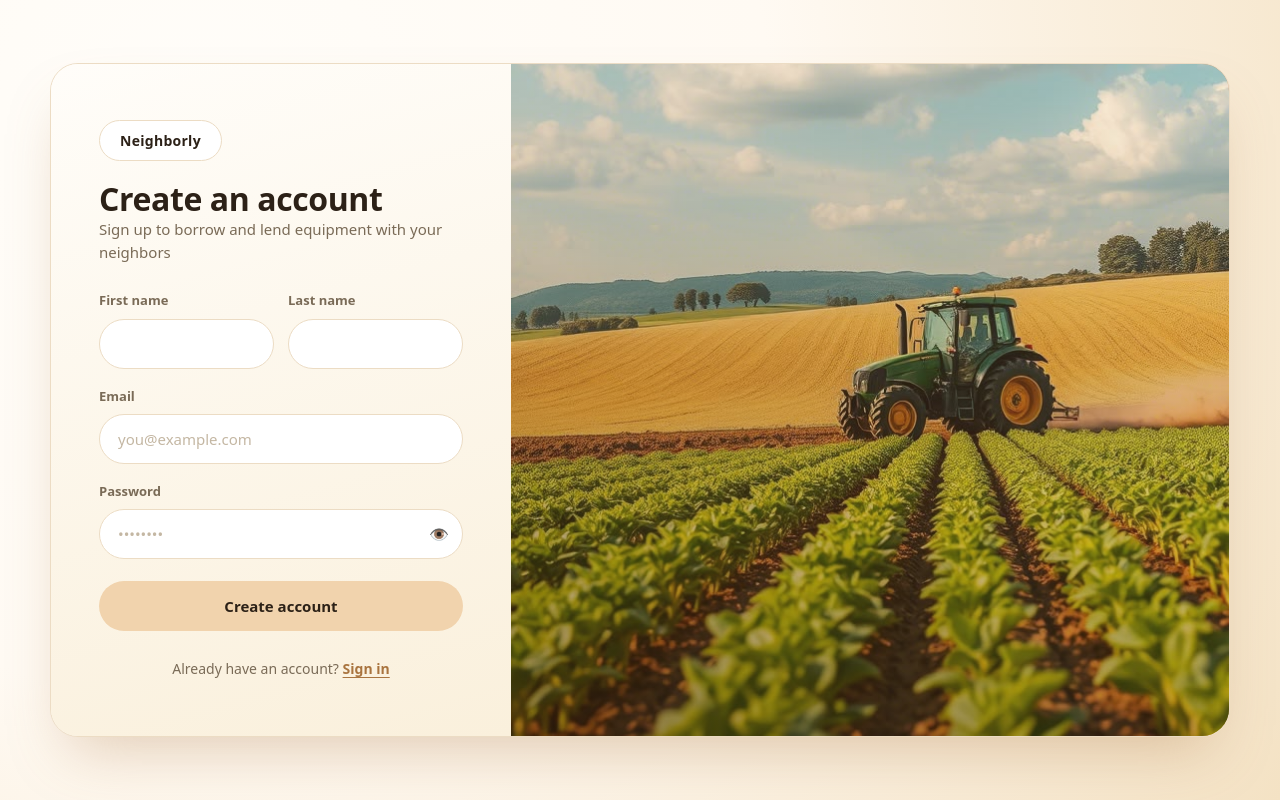
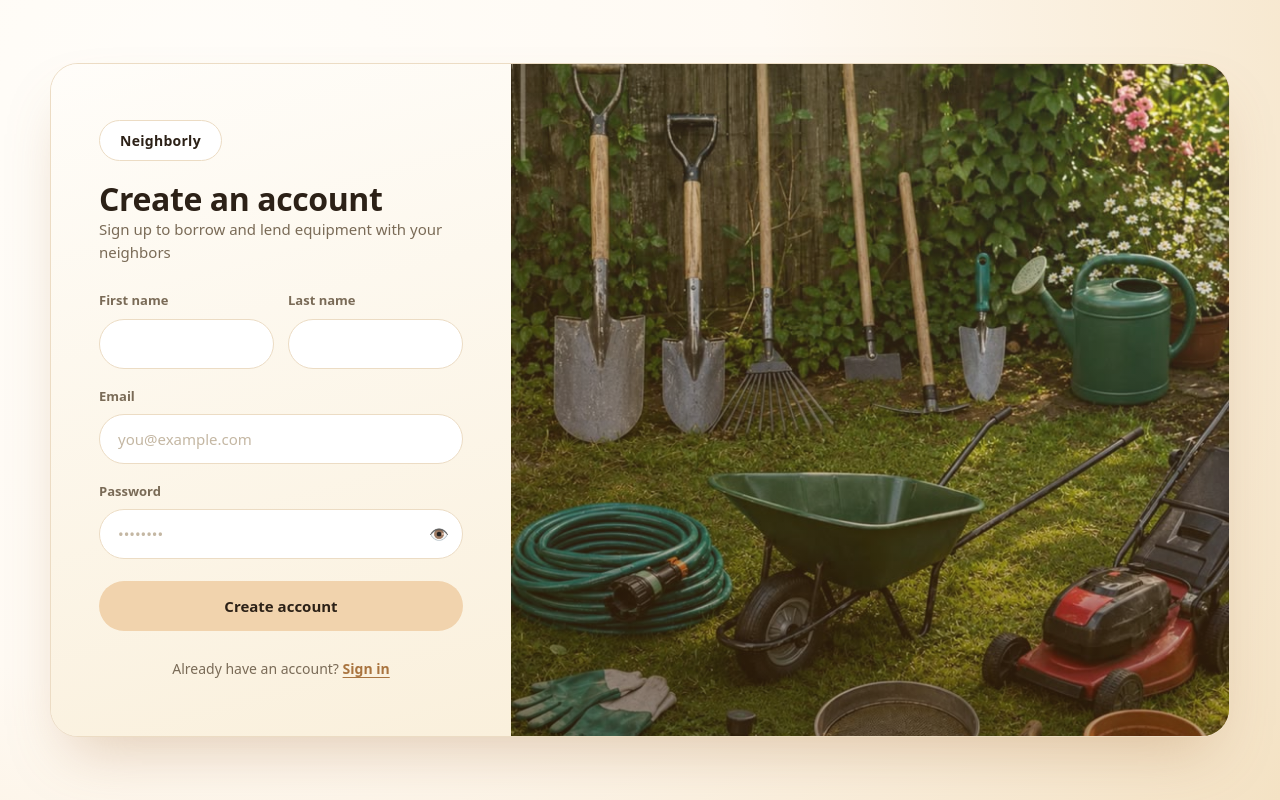
Before and after one commit to wanja-juma/Neighborly-Equipment-Lending-Library, a React (Vite) app in the folder client-side/: page / in a window 1280 px wide. Built offline with nearby package versions, Linux system fonts and the light colour scheme; no server answers.

Commit message:
changed the image displayed on the login/register page

```diff
--- a/client-side/src/components/ToolsPanel.jsx
+++ b/client-side/src/components/ToolsPanel.jsx
@@ -1,12 +1,12 @@
-import tractorImg from '../assets/tractor-field.jpg'
+import gardenToolsImg from '../assets/garden-tools.jpg'
 
 function ToolsPanel() {
   return (
     <div className="tools-panel">
       <img
         className="tools-panel__photo"
-        src={tractorImg}
-        alt="A tractor working a field, representing heavy equipment shared within the community"
+        src={gardenToolsImg}
+        alt="Gardening and yard equipment laid out on grass, representing tools shared within the community"
       />
       <div className="tools-panel__scrim" aria-hidden="true" />
     </div>
```
Also changed, not shown: client-side/src/assets/garden-tools.jpg (added), client-side/src/assets/tractor-field.jpg (deleted).
